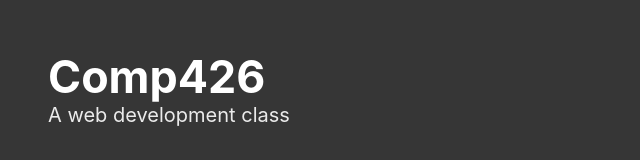
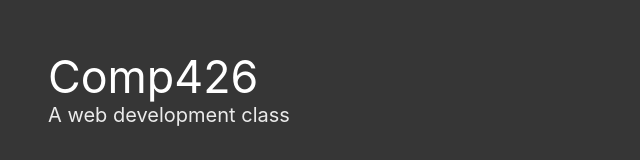
Before and after one commit to jdmar3-comp426/a02-jenkinsas, a website: page index.html in a window 1280 px wide. Shown: the part 310-470 px from the top of the page, without its empty margins (0-640 px from the left). Drawn offline with nearby package versions, Linux system fonts and the light colour scheme; a web font is replaced by a local one.

Commit message:
updated classes

```diff
--- a/index.html
+++ b/index.html
@@ -12,7 +12,7 @@
 <section class="hero is-dark is-fullheight">
     <div class="hero-body">
         <div class="title">
-            <h1 class="has-text-weight-bold">
+            <h1 class=" container">
                 Comp426
             </h1>
             <h2 class="subtitle">
```
